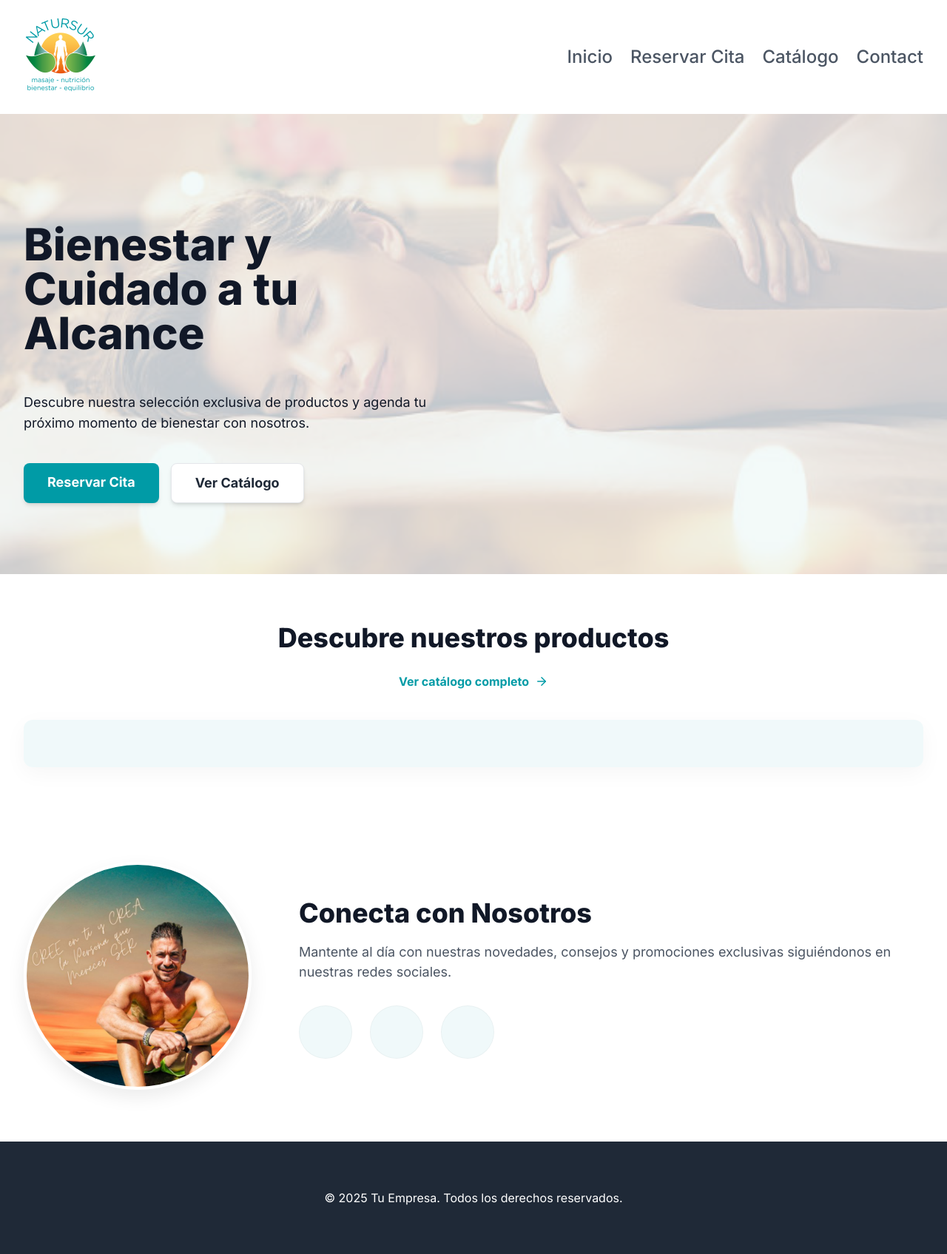
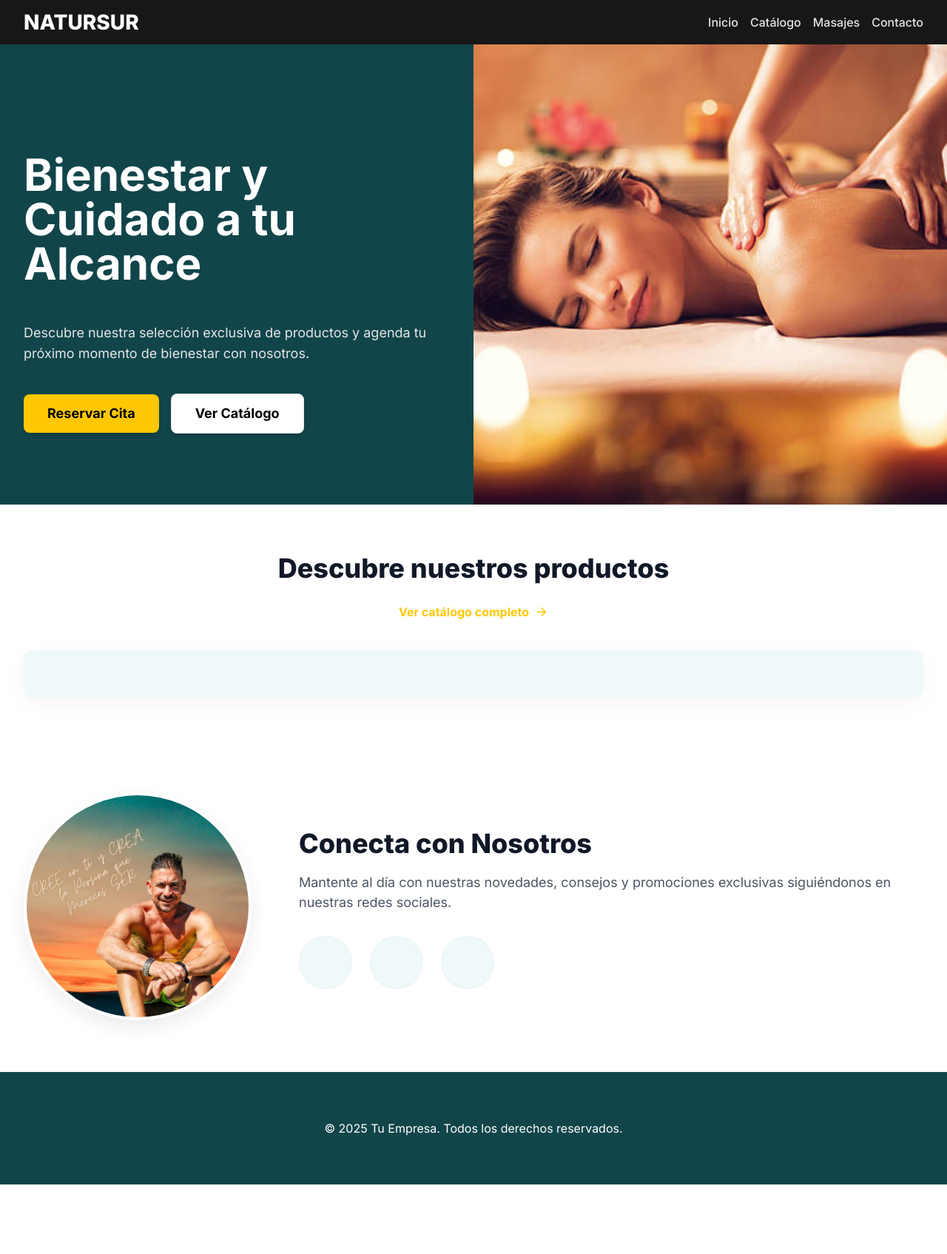
Before and after one commit to crigarmen1/PGPI-Natursur, a Django app: page / in a window 1280 px wide. Shown: the whole page at 74% size. After the commit the page ends 1601 px from the top, so only its background shows below. Run offline with Django 5.2, Linux system fonts and the light colour scheme; data that the repository does not hold is empty; some libraries are stand-ins or nearby versions.

Commit message:
cambio diseño

```diff
--- a/tienda_virtual/home/static/home/styleIndex.css
+++ b/tienda_virtual/home/static/home/styleIndex.css
@@ -84,10 +84,13 @@ body {
 
 /* --- NUEVO: Wrapper para la sección del carrusel --- */
 .carousel-section-wrapper {
-    background-color: #fff; /* .bg-soft-background */
-    padding-top: 4rem;    /* 64px, equivalente a py-16 */
-    padding-bottom: 4rem; /* 64px, equivalente a py-16 */
-    /* Se añaden paddings laterales para el responsive móvil */
+    background-image: var(--carousel-bg);
+    background-size: cover;
+    background-position: center;
+    background-repeat: no-repeat;
+
+    padding-top: 4rem;
+    padding-bottom: 4rem;
 }
 @media (min-width: 640px) {
     .carousel-section-wrapper {
@@ -126,47 +129,62 @@ body {
     }
 }
 
-/* Header y Navegación */
+/* Header y Navegación — MÁS FINO */
 header {
-    box-shadow: 0 1px 2px 0 rgb(0 0 0 / 0.05); /* shadow-sm */
-    background-color: #fff; /* Asegura fondo blanco */
+    background-color: #171717;
 }
+
+/* Reducimos padding del nav */
 .nav-main {
     display: flex;
     justify-content: space-between;
     align-items: center;
-    padding-top: 1.5rem; /* py-6 */
-    padding-bottom: 1.5rem; /* py-6 */
+    padding-top: 1rem;  /* antes 1.5rem */
+    padding-bottom: 1rem;
 }
-.logo-container {
-    flex-shrink: 0;
-}
+
+
+/* Logo más pequeño y fino */
 .logo-img {
-    height: 6.25rem; /* h-25 */
+    height: 5.5rem; /* antes 6.25rem */
     width: auto;
 }
+.logo-text {
+    font-weight: 800;      /* negrita */
+    font-size: 1.75rem;    /* tamaño del texto */
+    color: rgb(255, 255, 255);          /* color blanco */
+    text-decoration: none; /* quitar subrayado */
+    line-height: 1;        /* no empuja la barra */
+    display: flex;
+    align-items: center;
+}
+/* Nav links más discretos */
 .nav-links {
-    display: none; /* hidden */
+    display: none;
     align-items: center;
 }
 .nav-links > * + * {
-    margin-left: 1.5rem; /* space-x-6 */
+    margin-left: 1rem; /* antes 1.5rem */
 }
-@media (min-width: 768px) { /* md: */
+
+@media (min-width: 768px) {
     .nav-links {
         display: flex;
     }
 }
+
+/* Texto más fino y pequeño */
 .nav-link {
-    font-weight: 500; /* font-medium */
-    color: #4b5563; /* text-gray-600 */
-    font-size: 1.5rem; /* text-2xl */
+    font-weight: 500;
+    color: #e5e5e5;
+    font-size: 1rem; /* antes 1.5rem */
     text-decoration: none;
     transition: color 0.2s;
 }
 .nav-link:hover {
-    color: #111827; /* hover:text-gray-900 */
+    color: #ffffff;
 }
+
 
 /* Sección Hero */
 .hero-section {
@@ -174,18 +192,29 @@ header {
 }
 .hero-bg-image {
     position: absolute;
-    top: 0; right: 0; bottom: 0; left: 0; /* inset-0 */
+    top: 0;
+    right: 0; /* se mantiene a la derecha */
+    width: 50%; /* mitad derecha */
+    height: 100%;
+    overflow: hidden;
 }
+
 .hero-bg-image img {
     width: 100%;
     height: 100%;
     object-fit: cover;
 }
+
 .hero-overlay {
     position: absolute;
-    top: 0; right: 0; bottom: 0; left: 0; /* inset-0 */
-    opacity: 0.8; /* opacity-80 */
+    top: 0;
+    left: 0; /* pegado a la izquierda */
+    width: 50%; /* mitad izquierda */
+    height: 100%;
+    background: #11454a; /* el color que quieras */
+    opacity: 1; /* evita transparencias */
 }
+
 .hero-content {
     position: relative; /* relative */
     display: grid;
@@ -202,6 +231,7 @@ header {
 
 .hero-text {
     text-align: center; /* text-center */
+    color: #ffffff;
 }
 @media (min-width: 768px) { /* md: */
     .hero-text {
@@ -210,15 +240,17 @@ header {
 }
 .hero-text h1 {
     font-size: 2.25rem; /* text-4xl */
-    font-weight: 800; /* font-extrabold */
-    color: #111827; /* text-gray-900 */
+    font-weight: 700; /* font-extrabold */
+    color: #ffffff; /* text-gray-900 */
     line-height: 1.25; /* leading-tight */
+    justify-content: flex-start;
 }
 .hero-text p {
     margin-top: 1.5rem; /* mt-6 */
     font-size: 1.125rem; /* text-lg */
     line-height: 1.75rem;
-    color: #111827; /* text-gray-900 */
+    color: #ffffff; /* text-gray-900 */
+    justify-content: flex-start;
 }
 @media (min-width: 768px) { /* md: */
     .hero-text h1 {
@@ -233,6 +265,8 @@ header {
     }
 }
 
+
+
 /* Botones del Hero */
 .hero-buttons {
     margin-top: 2.5rem; /* mt-10 */
@@ -240,10 +274,12 @@ header {
     flex-direction: column; /* flex-col */
     justify-content: center; /* justify-center */
     gap: 1rem; /* gap-4 */
+    align-items: center;
 }
 @media (min-width: 640px) { /* sm: */
     .hero-buttons {
         flex-direction: row; /* sm:flex-row */
+
     }
 }
 @media (min-width: 768px) { /* md: */
@@ -263,20 +299,21 @@ header {
     text-align: center;
 }
 .btn-primary {
-    color: #fff; /* text-white */
+    background-color: #ffc802;
+    color: #ffffff; /* text-white */
     transition: opacity 0.2s; /* transition-opacity */
 }
 .btn-primary:hover {
-    opacity: 0.9; /* hover:opacity-90 */
+    background-color: #f9fafb4a; /* hover:opacity-90 */
 }
 .btn-secondary {
     background-color: #fff; /* bg-white */
-    color: #1f2937; /* text-gray-800 */
+    color: #ffffff; /* text-gray-800 */
     border: 1px solid #e5e7eb; /* border border-gray-200 */
     transition: background-color 0.2s; /* transition-colors */
 }
 .btn-secondary:hover {
-    background-color: #f9fafb; /* hover:bg-gray-50 */
+    background-color: #f9fafb4a; /* hover:bg-gray-50 */
 }
 
 
@@ -284,7 +321,7 @@ header {
 
 /* Footer */
 footer {
-    background-color: #1f2937; /* bg-gray-800 */
+    background-color:#11454a; /* bg-gray-800 */
     color: #fff; /* text-white */
 }
 .footer-content {
--- a/tienda_virtual/home/templates/index.html
+++ b/tienda_virtual/home/templates/index.html
@@ -19,21 +19,19 @@
     <header>
         <nav class="container-max-width container-padding nav-main">
 
-            <!-- Logo (actualizado con tu código) -->
+           <!-- Logo como texto -->
             <div class="logo-container">
-                <a href="{% url 'home' %}">
-                    <!-- Asumiendo que tienes 'django.templatetags.static' cargado en tu plantilla -->
-                    {% load static %}
-                    <img src="{% static 'home/images/logo.png' %}" alt="My Site Logo" class="logo-img">
+                <a href="{% url 'home' %}" class="logo-text">
+                    NATURSUR
                 </a>
             </div>
 
             <!-- Enlaces de Navegación (actualizados a text-xl) -->
             <div class="nav-links">
                 <a href="{% url 'home' %}" class="nav-link">Inicio</a>
-                <a href="{% url 'reservations' %}" class="nav-link">Reservar Cita</a>
                 <a href="{% url 'catalog' %}" class="nav-link">Catálogo</a>
-                <a href="{% url 'contact' %}" target="_blank" class="nav-link">Contact</a>
+                <a href="{% url 'reservations' %}" class="nav-link">Masajes</a>
+                <a href="{% url 'contact' %}" target="_blank" class="nav-link">Contacto</a>
             </div>
 
     </header>
@@ -62,15 +60,15 @@
                     <h1 class="">
                         Bienestar y Cuidado a tu Alcance
                     </h1>
-                    <p class="">
+                    <p class="" style="color: #e6e6e6;">
                         Descubre nuestra selección exclusiva de productos y agenda tu próximo momento de bienestar con nosotros.
                     </p>
                     <div class="hero-buttons">
                         <!-- 'bg-primary-accent' es una clase personalizada, se mantiene -->
-                        <a href="{% url 'reservations' %}" class="btn btn-primary bg-primary-accent">
+                        <a href="{% url 'reservations' %}" class="btn btn-primary" style="color: #000000;">
                             Reservar Cita
                         </a>
-                        <a href="{% url 'catalog' %}" class="btn btn-secondary">
+                        <a href="{% url 'catalog' %}" class="btn btn-secondary" style="color: #000000;">
                             Ver Catálogo
                         </a>
                     </div>
@@ -88,7 +86,7 @@
 
             <div class="container-max-width container-padding section-header">
                 <h2 class="section-title">Descubre nuestros productos</h2>
-                <a href="{% url 'catalog' %}" class="btn-link">
+                <a href="{% url 'catalog' %}" class="btn-link" style="color:  #ffc802">
                     <span>Ver catálogo completo</span>
                     <i data-lucide="arrow-right" class="btn-link-icon"></i>
                 </a>
```
Also changed, not shown: tienda_virtual/home/templates/reservations.html (+15 -16 lines), tienda_virtual/home/static/home/images/logo.png.
